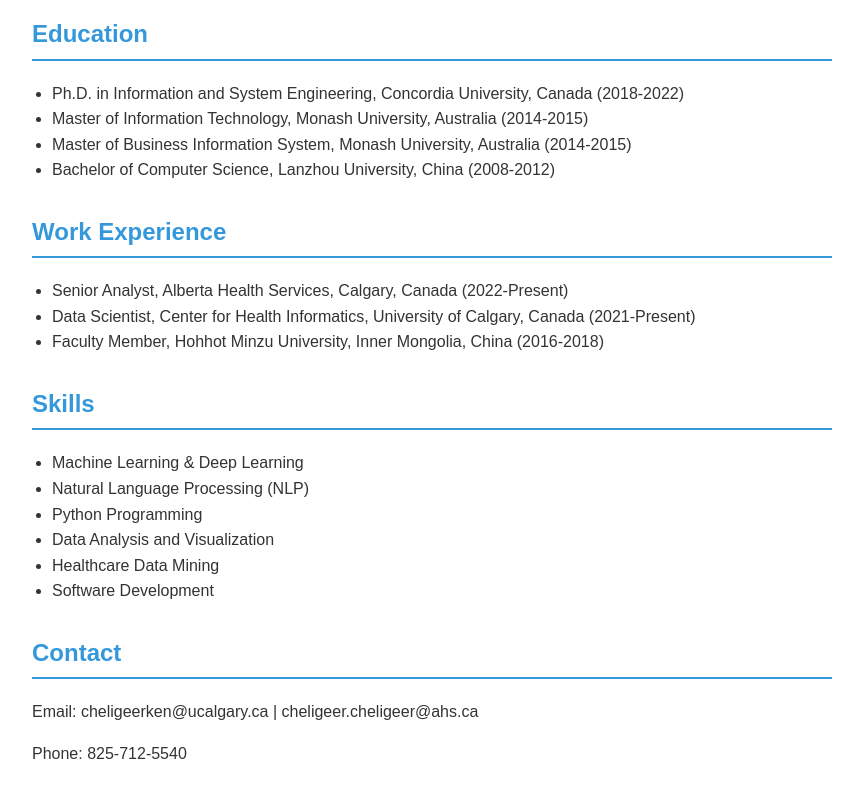
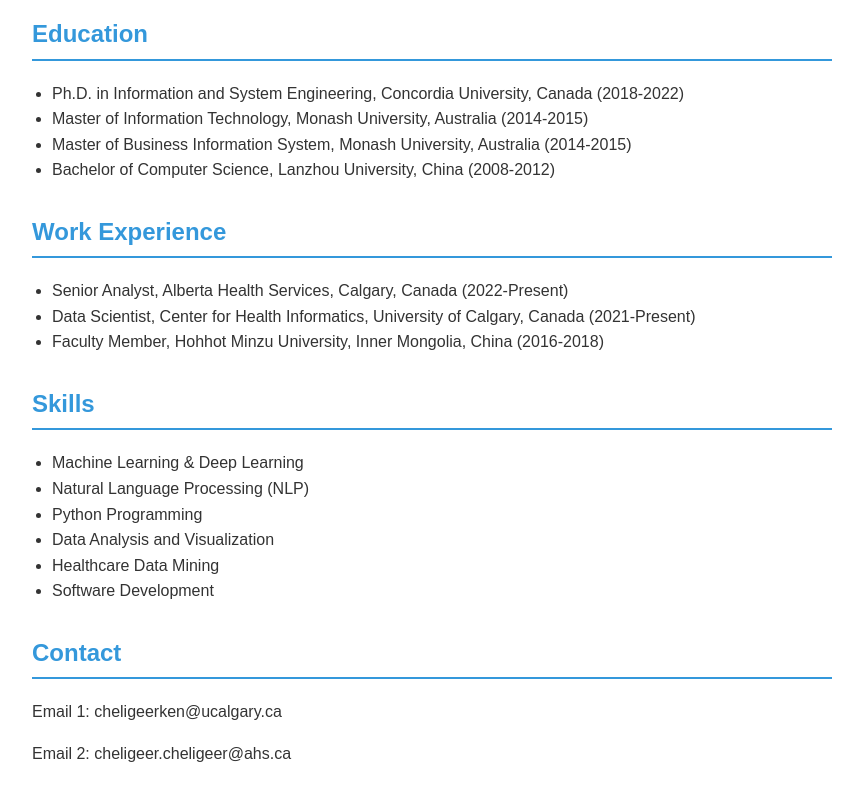
Before and after one commit to clger007/clger007.github.io, a plain HTML site: page index.html in a window 1280 px wide. Shown: the part 558-1358 px from the top of the page, without its empty margins (208-1071 px from the left). Drawn offline with Linux system fonts and the light colour scheme.

Commit message:
Update index.html

```diff
--- a/index.html
+++ b/index.html
@@ -89,8 +89,9 @@
 
     <section>
         <h2>Contact</h2>
-        <p>Email: cheligeerken@ucalgary.ca | cheligeer.cheligeer@ahs.ca</p>
-        <p>Phone: 825-712-5540</p>
+        <p>Email 1: cheligeerken@ucalgary.ca  </p>
+        <p>Email 2: cheligeer.cheligeer@ahs.ca</p>
+
     </section>
 </body>
 </html>
```
